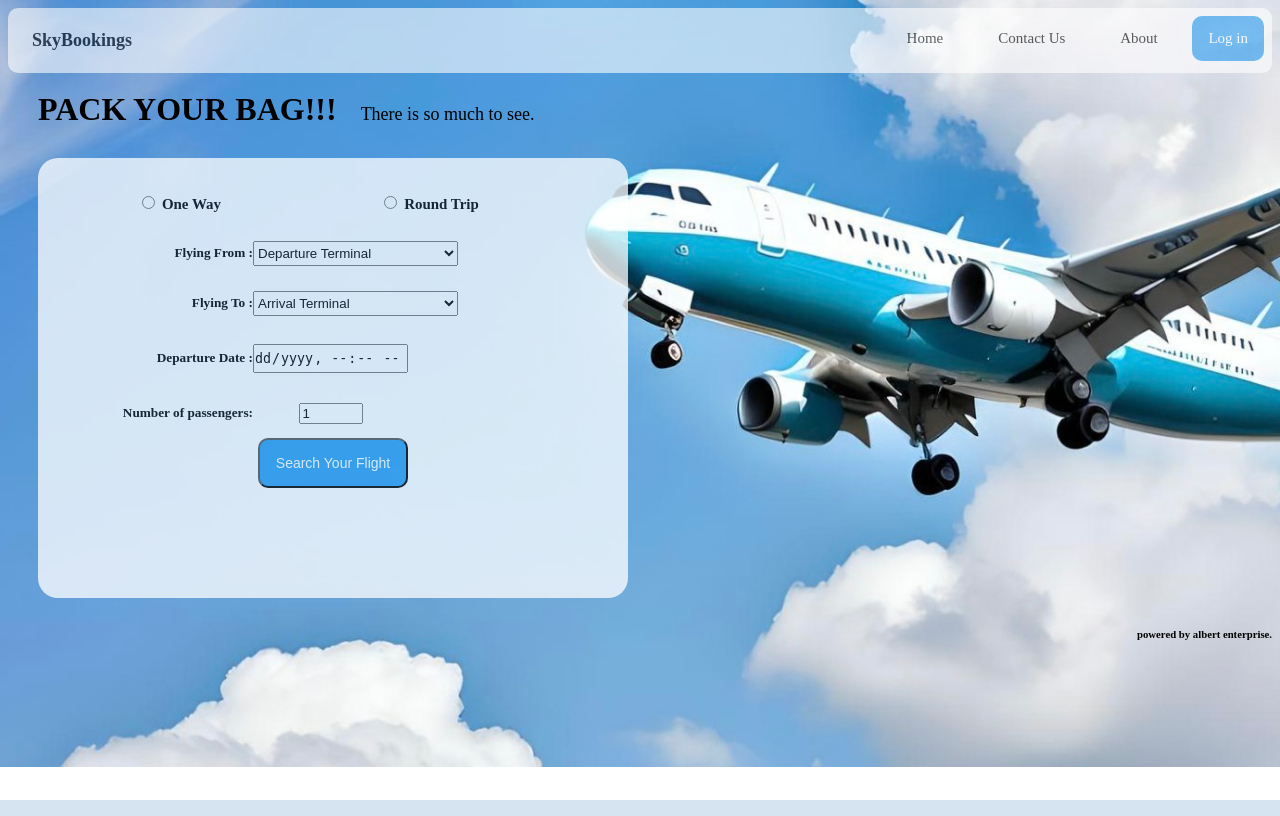
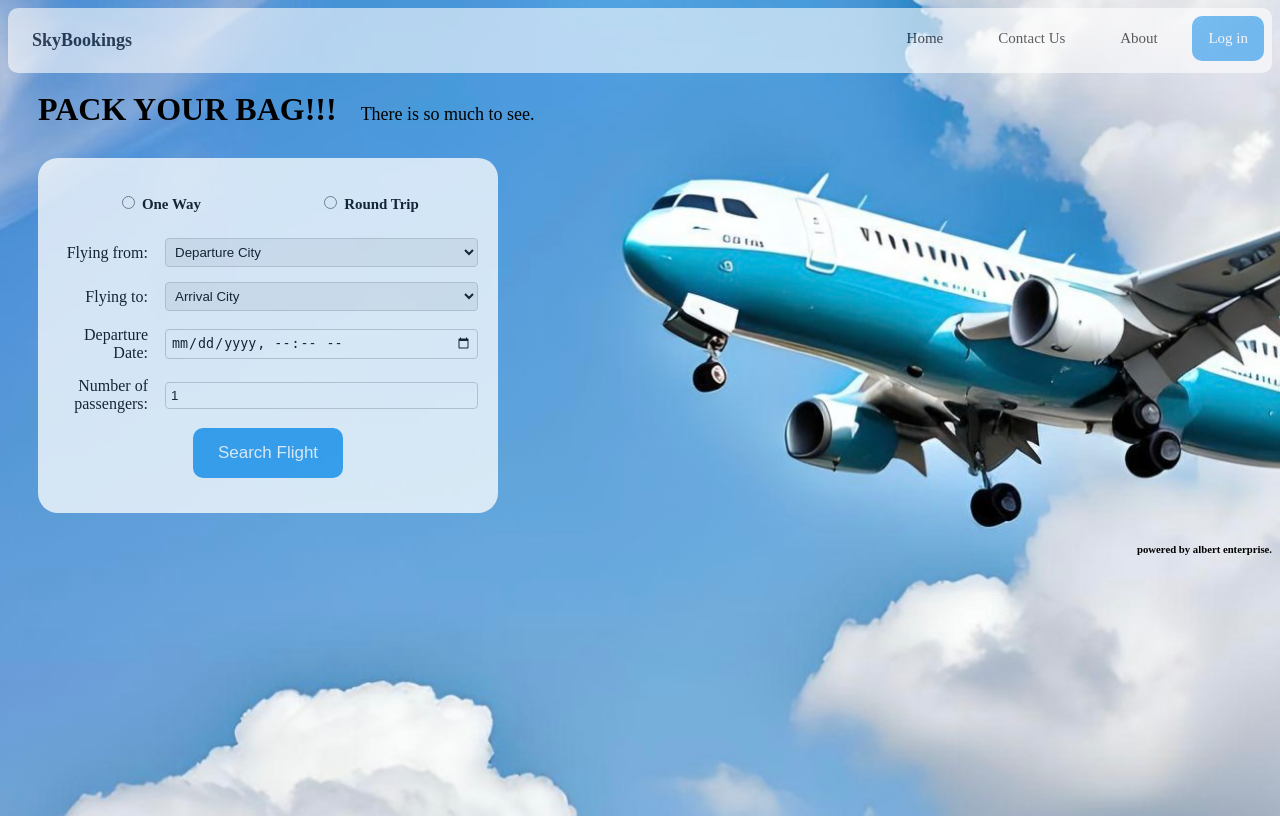
Before and after one commit to Phyopma/airline-system, a Flask app: page /flights/search in a window 1280 px wide. Run offline with Flask 3, Linux system fonts and the light colour scheme; data that the repository does not hold is empty.

Commit message:
search flight page UI adjustment

```diff
--- a/flaskr/static/book_flight.css
+++ b/flaskr/static/book_flight.css
@@ -1,84 +1,7 @@
 /* For background cover */
 body {
-  background-image: url("bg_2.jpeg");
-  height: 100%;
-  background-repeat: no-repeat;
-  background-position: top;
-  background-size: cover;
-  opacity: 50;
+  background-image: url('bg_2.jpeg');
 }
-.topnav {
-  overflow: hidden;
-  border-radius: 10px;
-  padding: 8px;
-  background-color: white;
-  opacity: 60%;
-}
-.topnav a.login {
-  width: auto;
-  border-radius: 10px;
-  background-color: #2a9df1;
-  color: white;
-}
-.topnav a {
-  float: right;
-  display: block;
-  width: 75px;
-  color: black;
-  text-align: center;
-  padding: 14px 16px;
-  text-decoration: double;
-  font-size: 15px;
-}
-.topnav b {
-  float: left;
-  display: inline;
-  color: black;
-  text-align: right;
-  padding: 14px 16px;
-  text-decoration: double;
-  font-size: large;
-}
-
-.topnav a,
-b.active {
-  background-color: #2a9df1;
-  color: white;
-  text-decoration: none;
-}
-
-.topnav a,
-b:hover {
-  background-color: white;
-  color: black;
-}
-
-h1 {
-  text-align: center;
-}
-
-#toplogo {
-  text-align: center;
-  font-weight: bold;
-}
-h3 {
-  text-align: center;
-}
-
-h6 {
-  text-align: end;
-}
-
-/* .content {
-  display: flex;
-  flex-direction: column;
-  justify-content: space-between;
-  align-items: ;
-  height: 600px;
-  border-radius: 10 px;
-  background-color: white;
-  opacity: 50%;
-} */
 
 #contentslogan {
   text-align: left;
@@ -92,116 +15,47 @@ h6 {
   font-size: large;
 }
 .contentbox {
-  /* display: flex; */
-  flex: 50;
-  width: 550px;
-  height: 400px;
+  display: flex;
+  width: 420px;
   background-color: white;
   border-radius: 20px;
   margin: 30px;
   opacity: 75%;
-  padding: 20px;
-  /* align-items: center; */
-}
-.radio_style {
-  height: 50px;
-  width: 500px;
-  display: flex;
-  align-items: center;
-  justify-content: space-around;
-  flex-direction: row;
-  font-size: large;
-}
-.choice_time {
-  display: flex;
-  align-items: center;
-  flex-direction: row;
-  width: 400px;
-  height: 50px;
-}
-#con_align {
-  width: 195px;
-  text-align: right;
-}
-
-select {
-  display: flex;
-  justify-content: end;
-  width: 205px;
-  height: 25px;
-}
-
-.choice_date {
-  display: flex;
-  align-items: center;
-  /* align-self: auto; */
-  /* justify-content: end; */
-  flex-direction: row;
-}
-#date {
-  display: flex;
-  align-items: center;
-  justify-content: center;
-  width: 150px;
-  height: 25px;
-}
-#label_date {
-  width: 195px;
-  text-align: right;
-}
-#date_2 {
-  display: flex;
-  align-items: center;
-  justify-content: center;
-  width: 150px;
-}
-#label_date_2 {
-  width: 195px;
-  text-align: right;
-}
-.choice_seat {
-  display: flex;
-  align-items: center;
-  justify-content: start;
-  flex-direction: row;
-  width: 450px;
-  height: 50px;
-}
-#option {
-  display: flex;
-  align-items: center;
-  justify-content: center;
-  width: 155px;
-}
-#label_for_seat {
-  width: 195px;
-  text-align: right;
-}
-#search_flight {
-  display: flex;
-  justify-content: center;
+  padding: 35px 20px;
+  flex-direction: column;
+  gap: 15px;
   align-items: center;
 }
 
-button {
-  width: 150px;
-  height: 50px;
-  border-radius: 10px;
-  background-color: #2a9df1;
-  cursor: pointer;
-  /* font-weight: bold; */
-  font-size: 14px;
-  color: white;
-  text-decoration: none;
+.radio_style {
+  height: 20px;
+  width: 100%;
+  display: flex;
+  flex-direction: row;
+  justify-content: space-around;
+  align-items: center;
+  font-size: large;
+  margin-bottom: 10px;
 }
 
-.searched_flight {
-  width: 550px;
-  height: 400px;
-  background-color: white;
-  border-radius: 20px;
-  margin: 30px;
-  opacity: 75%;
-  padding: 20px;
-  flex: 50;
+.form-row {
+  width: 100%;
+  display: flex;
+  flex-direction: row;
+  align-items: center;
+  gap: 7px;
 }
+
+.form-row label {
+  width: 90px;
+  text-align: right;
+  margin-right: 10px;
+}
+
+.form-row input,
+select {
+  flex: 1;
+  padding: 5px;
+  border: 1px solid #ccc;
+  border-radius: 4px;
+}
--- a/flaskr/templates/flights/search.html
+++ b/flaskr/templates/flights/search.html
@@ -6,7 +6,8 @@
   <form
     class="contentbox"
     action="{{ url_for('flights.search_flights')}}"
-    method="post">
+    method="post"
+  >
     <div class="radio_style">
       <span>
         <h5><input type="radio" name="triptype" value="one_way" /> One Way</h5>
@@ -17,51 +18,43 @@
         </h5>
       </span>
     </div>
-    <div class="choice_time">
-      <h5 id="con_align">Flying From :</h5>
-      <select name="origin" required>
-        <option value="" disabled selected hidden>Departure Terminal</option>
-        {% for city in cities %}
-        <option value="{{city.id}}">{{city.name}}</option>
-        {% endfor %}
-        <!-- <option value="YGN">Yangon International Airport</option>
-        <option value="LNH">London Heatthrow</option>
-        <option value="Thai">Thai international Airport</option> -->
-      </select>
-    </div>
-    <div class="choice_time">
-      <h5 id="con_align">Flying To : <br /></h5>
-      <select name="destination" required>
-        <option value="" disabled selected hidden>Arrival Terminal</option>
+    <div class="form-row">
+      <label for="origin">Flying from: </label>
+      <select name="origin" id="origin">
+        <option value="" disabled selected hidden>Departure City</option>
         {% for city in cities %}
         <option value="{{city.id}}">{{city.name}}</option>
         {% endfor %}
       </select>
     </div>
-    <div class="choice_date">
-      <h5 id="label_date">Departure Date : <br /></h5>
-      <input id="date" type="datetime-local" name="departure_time" />
-      <!-- <span id="date"></span> -->
+
+    <div class="form-row">
+      <label for="destination">Flying to: </label>
+      <select name="destination" id="destination">
+        <option value="" disabled selected hidden>Arrival City</option>
+        {% for city in cities %}
+        <option value="{{city.id}}">{{city.name}}</option>
+        {% endfor %}
+      </select>
     </div>
-    <!-- <div class="choice_date">
-      <span id="label_date_2"><h5>Arrival Date :</h5></span>
-      <span id="date_2"><input type="date" name="departure_date" /></span>
-    </div> -->
-    <div class="choice_seat">
-      <span id="label_for_seat"><h5>Number of passengers:</h5></span>
-      <span id="option"
-        ><input
-          type="number"
-          name="no_of_seat"
-          min="1"
-          max="100"
-          placeholder="1"
-          value="1"
-      /></span>
+
+    <div class="form-row">
+      <label for="departure_time">Departure Date: </label>
+      <input id="departure_time" type="datetime-local" name="departure_time" />
     </div>
-    <div id="search_flight">
-      <button type="submit">Search Your Flight</button>
+
+    <div class="form-row">
+      <label>Number of passengers: </label>
+      <input
+        type="number"
+        name="no_of_seat"
+        min="1"
+        max="100"
+        placeholder="1"
+        value="1"
+      />
     </div>
+    <input type="submit" value="Search Flight" />
   </form>
   <div id="searched_flights">
     <ul>
```
